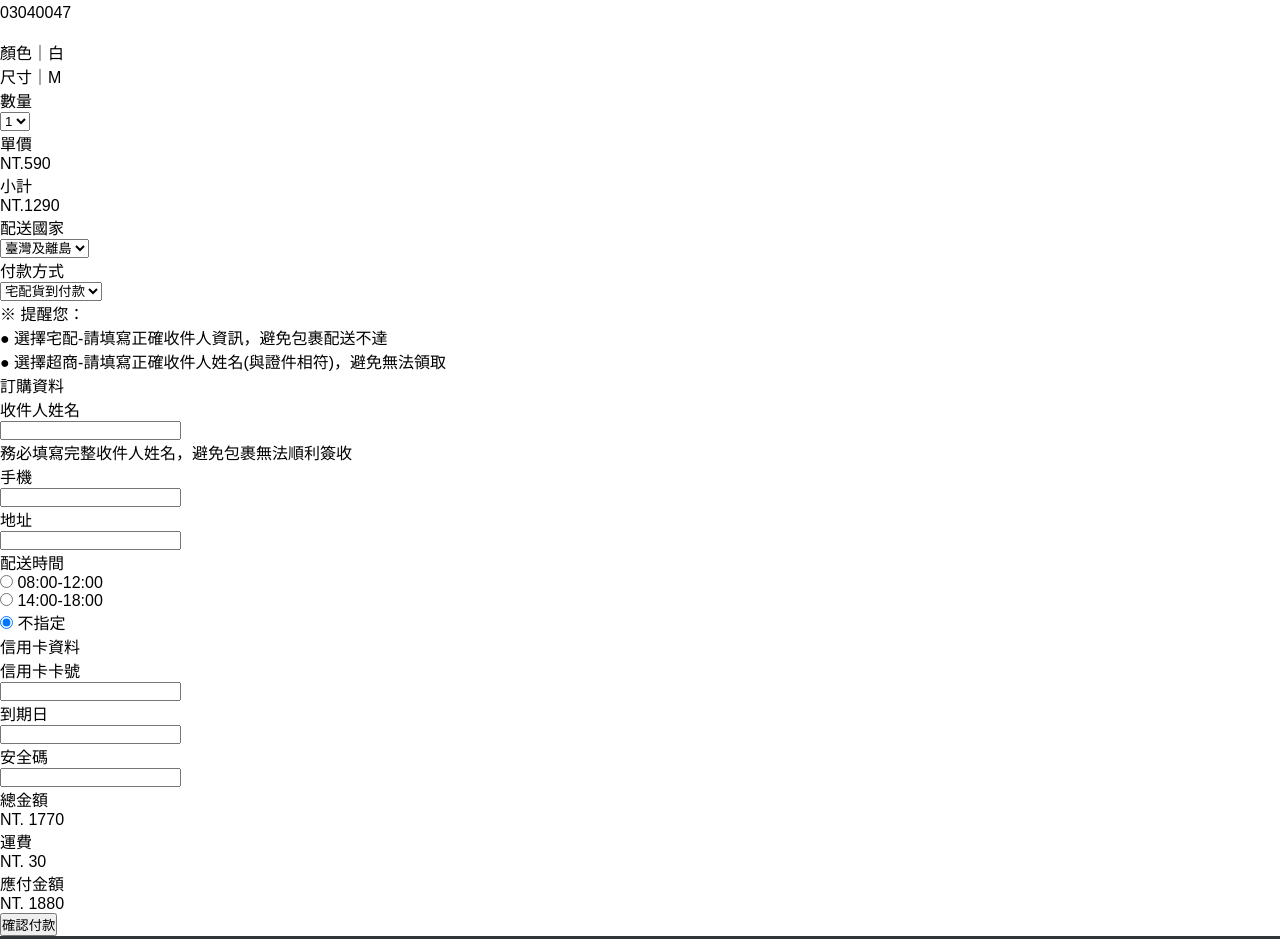
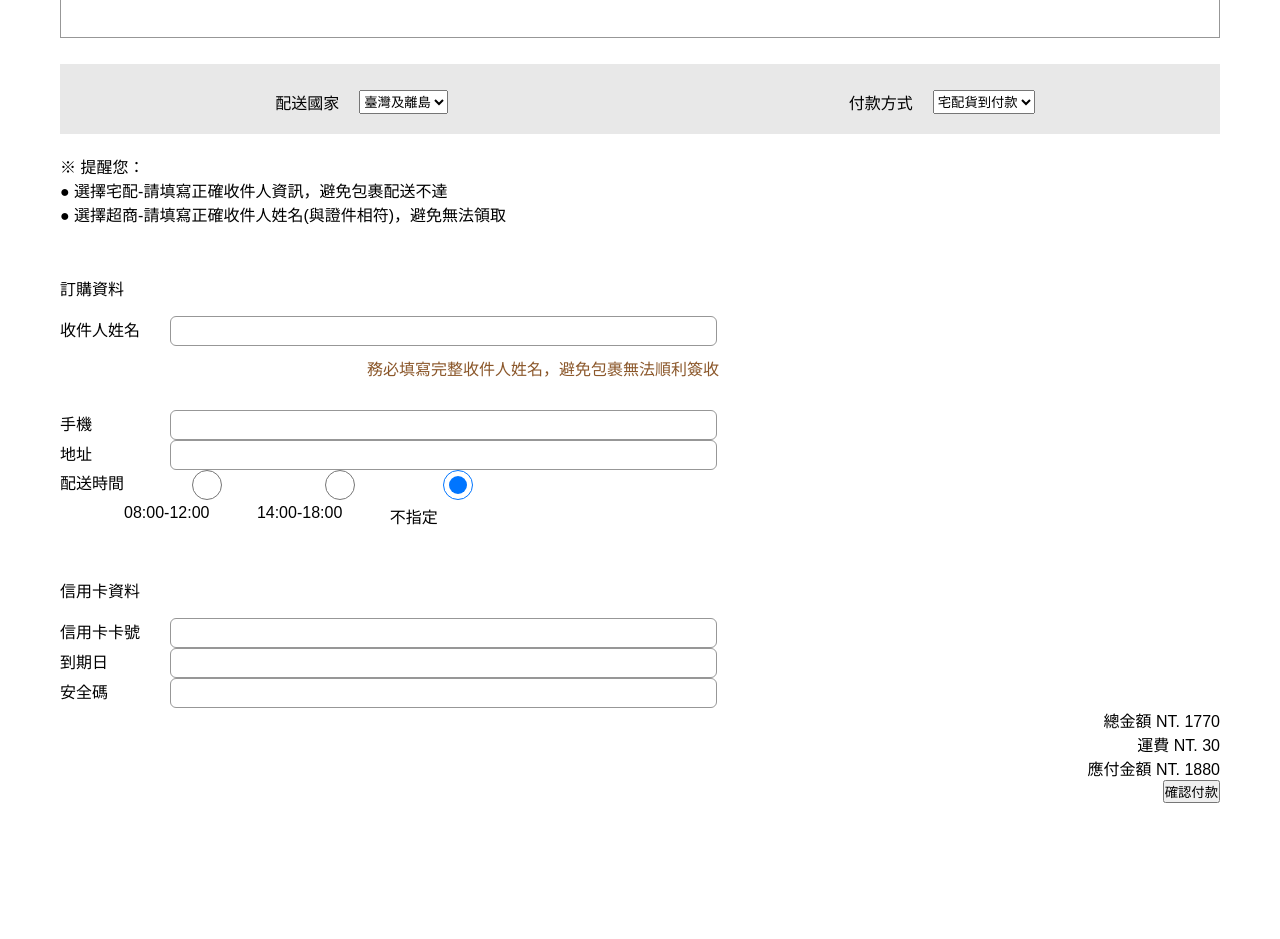
Before and after one commit to yuzunekoayu/stylish, a plain HTML site: page students/Julie/stylish/cart.html in a window 1280 px wide. Shown: the part 852-1791 px from the top of the page. Drawn offline with Linux system fonts and the light colour scheme.

Commit message:
commit for safe

```diff
--- a/students/Julie/stylish/cart.css
+++ b/students/Julie/stylish/cart.css
@@ -0,0 +1,87 @@
+.cartMain {
+    max-width: 1160px;
+    margin: 47px auto 148px auto;
+}
+
+.cartTitle, .cartList, .cartItem, .cartLeft, .cartMiddle,
+.cartShipment, .cartArea, .cartPayment, .cartDeliverTime,
+.cartCheck, .cartYesPay {
+    display: flex;
+}
+
+.cartTitle {
+    margin: 50px 0 16px 0 ;
+}
+
+.cartList {
+    flex-flow: column;
+    border: 1px solid #979797;
+    padding: 10px 31px 40px 44px;
+}
+
+.cartItem {
+    margin-top: 30px;
+}
+
+.cartLeft {
+    flex: 2 0 auto;
+}
+
+.cartImg {
+    width: 114px; height: 151px;
+}
+
+.cartBasic {
+    margin-left: 10px;
+}
+
+.cartMiddle {
+    justify-content: space-between;
+    align-items: center;
+    width: 404px;
+}
+
+.cartShipment, .cartArea, .cartPayment {
+    margin: 26px auto 20px auto;
+}
+
+.cartShipment {
+    background-color: #e8e8e8;
+}
+
+.cartShipment p {
+    margin: 0 20px 0 30px;
+}
+
+.cartOrderInfo {
+    max-width: 684px;
+}
+
+.cartOrderInfo form {
+    width: 100%;
+}
+
+.cartOrderInfo input {
+    width: 80%; height: 30px;
+    margin-left: 30px;
+    border-radius: 6px;
+    outline: none;
+    border: 1px solid #979797;
+}
+
+.cartReminder {
+    text-align: right;
+    color: #8b572a;
+    padding-right: 25px;
+    margin: 10px 0 30px 0;
+}
+
+.cartCheck {
+    flex-flow: column;
+    align-items: flex-end;
+    width: 100%;
+}
+
+.cartYesPay {
+    margin-left: auto;
+}
--- a/students/Julie/stylish/cart.html
+++ b/students/Julie/stylish/cart.html
@@ -195,10 +195,10 @@
         </div>
         <div class="cartOrderInfo">
             <form action="">
-                <p>收件人姓名</p><input type="text">
-                <p>務必填寫完整收件人姓名，避免包裹無法順利簽收</p>
-                <p>手機</p><input type="text">
-                <p>地址</p><input type="text">
+                <p><label for="fullName">收件人姓名</label><input type="text"></p>
+                <p class="cartReminder">務必填寫完整收件人姓名，避免包裹無法順利簽收</p>
+                <p><label for="phoneNum">手機　　　</label><input type="text"></p>
+                <p><label for="address">地址　　　</label><input type="text"></p>
             </form>
             <div class="cartDeliverTime">
                 <p>配送時間</p>
@@ -219,24 +219,24 @@
         <div class="cartTitle">
             <p>信用卡資料</p>
         </div>
-        <div class="cartCreditInfo">
+        <div class="cartOrderInfo">
             <form action="">
-                <p>信用卡卡號</p><input type="text">
-                <p>到期日</p><input type="text">
-                <p>安全碼</p><input type="text">
+                <p><label for="creditCard">信用卡卡號</label><input type="text"></p>
+                <p><label for="creditDate">到期日　　</label><input type="text"></p>
+                <p><label for="creditSafe">安全碼　　</label><input type="text"></p>
             </form>
         </div>
         <div class="cartCheck">
             <div class="cartMoney">
-                <p>總金額</p>
+                <span>總金額</span>
                 NT. 1770
             </div>
             <div class="cartMoney">
-                <p>運費</p>
+                <span>運費</span>
                 NT. 30
             </div>
             <div class="cartMoney">
-                <p>應付金額</p>
+                <span>應付金額</span>
                 NT. 1880
             </div>
         </div>
```
Also changed, not shown: students/Julie/stylish/product.css (+11 -0 lines), students/Julie/stylish/productDetail.js (+16 -0 lines).
